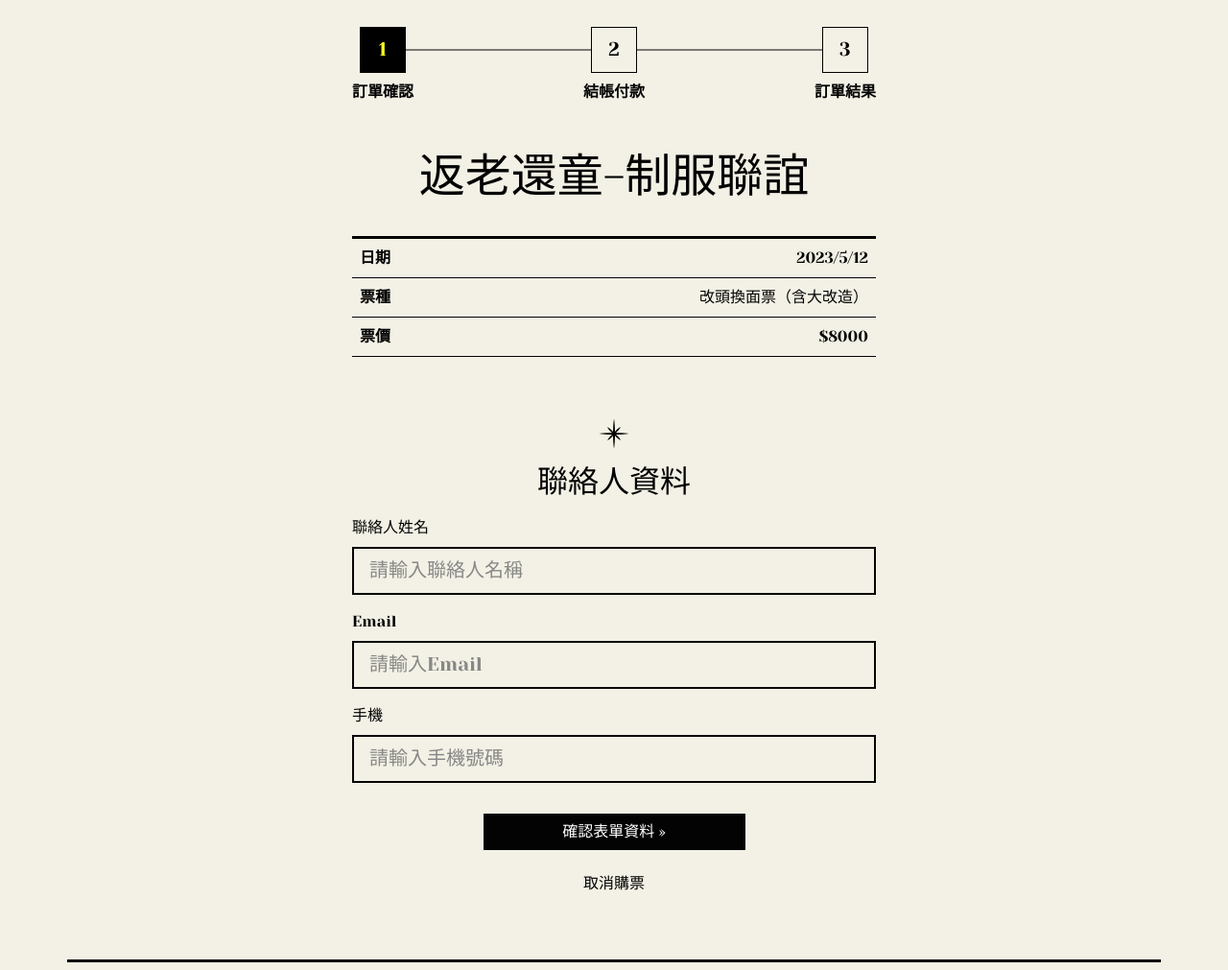
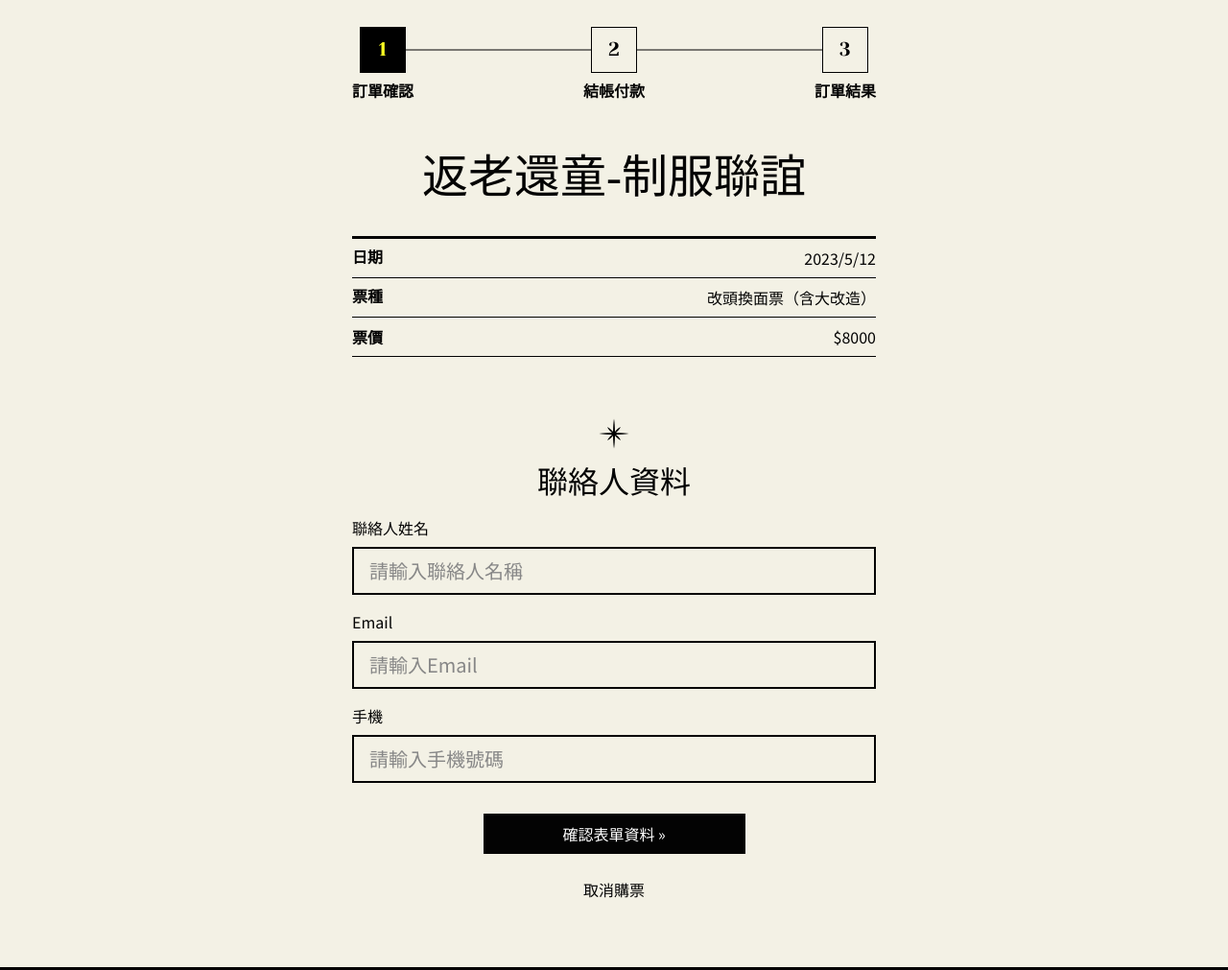
Before and after one commit to gp355d/2023-weblayout-week6, a website built with Vite: page pages/checkout.html in a window 1280 px wide. Shown: the whole page at 96% size. Built offline with nearby package versions, Linux system fonts and the light colour scheme.

Commit message:
增加class名稱至頁面和微調

```diff
--- a/pages/checkout.html
+++ b/pages/checkout.html
@@ -5,7 +5,7 @@
   <meta charset="UTF-8" />
   <meta http-equiv="X-UA-Compatible" content="IE=edge" />
   <meta name="viewport" content="width=device-width, initial-scale=1.0" />
-  <title>單一活動頁</title>
+  <title>結帳頁</title>
 </head>
 
 <body>
@@ -31,10 +31,10 @@
     </div>
   </div>
   <div class="container">
-    <h2 class="fs-md-3 fs-4 text-center mb-md-8 mb-7">返老還童-制服聯誼</h2>
+    <h2 class="fs-md-3 fs-4 text-center mb-md-8 mb-7 noto-tc-serif">返老還童-制服聯誼</h2>
     <div class="row d-flex justify-content-center mb-md-11 mb-8">
-      <div class="col-md-6">
-        <table class="table">
+      <div class="col-md-6 checkout">
+        <table class="table noto-tc-sans">
           <thead>
             <tr>
               <th colspan="2" class="p-0"></th>
@@ -42,7 +42,7 @@
           </thead>
           <tbody>
             <tr class="col">
-              <th scope="row">日期</th>
+              <th scope="row" class="noto-tc-serif">日期</th>
               <td class="">
                 <div class="d-flex justify-content-end">
                   2023/5/12
@@ -50,7 +50,7 @@
               </td>
             </tr>
             <tr class="col">
-              <th scope="row">票種</th>
+              <th scope="row" class="noto-tc-serif">票種</th>
               <td>
                 <div class="d-flex justify-content-end">
                   改頭換面票（含大改造）
@@ -70,14 +70,15 @@
       </div>
     </div>
   </div>
-  <div class="container pb-md-12 pb-11 border-bottom border-3 border-primary">
+  <div class="border-bottom border-3 border-primary">
+    <div class="container pb-md-12 pb-11">
       <div class="row justify-content-center">
-      <h2 class="d-flex flex-column justify-content-center align-items-center mb-5">
+        <h2 class="d-flex flex-column justify-content-center align-items-center mb-5 noto-tc-serif">
           <img src="../assets/images/sparkler.png" class="mb-5" width="32" height="32" alt="">
           <span>聯絡人資料</span>
         </h2>
         <div class="col-md-6">
-        <form class="d-flex flex-column justify-content-center">
+          <form class="d-flex flex-column justify-content-center noto-tc-sans">
             <div class="mb-5">
               <label for="name" class="form-label">聯絡人姓名</label>
               <input type="email" class="form-control fs-md-6 py-2 ps-5 border border-primary border-2" id="name" aria-describedby="emailHelp" placeholder="請輸入聯絡人名稱">
@@ -91,10 +92,11 @@
               <input type="phone" class="form-control fs-md-6 py-2 ps-5 border border-primary border-2" id="cellphone" placeholder="請輸入手機號碼">
             </div>
             <div class="d-flex flex-column justify-content-center align-items-center">
-            <button type="submit" class="btn btn-primary w-md-50 w-100 mb-5">確認表單資料 &raquo;</button>
-            <button type="button" class="btn w-50">取消購票</button>
+              <button type="submit" class="btn btn-primary w-md-50 w-100 mb-5 py-2">確認表單資料 &raquo;</button>
+              <button type="button" class="btn w-md-50 w-100 py-2">取消購票</button>
             </div>
           </form>
+        </div>
       </div>
     </div>
   </div>
```
Also changed, not shown: pages/activity.html (+1 -1 lines). Lines whose indentation alone changed are shown as unchanged.
